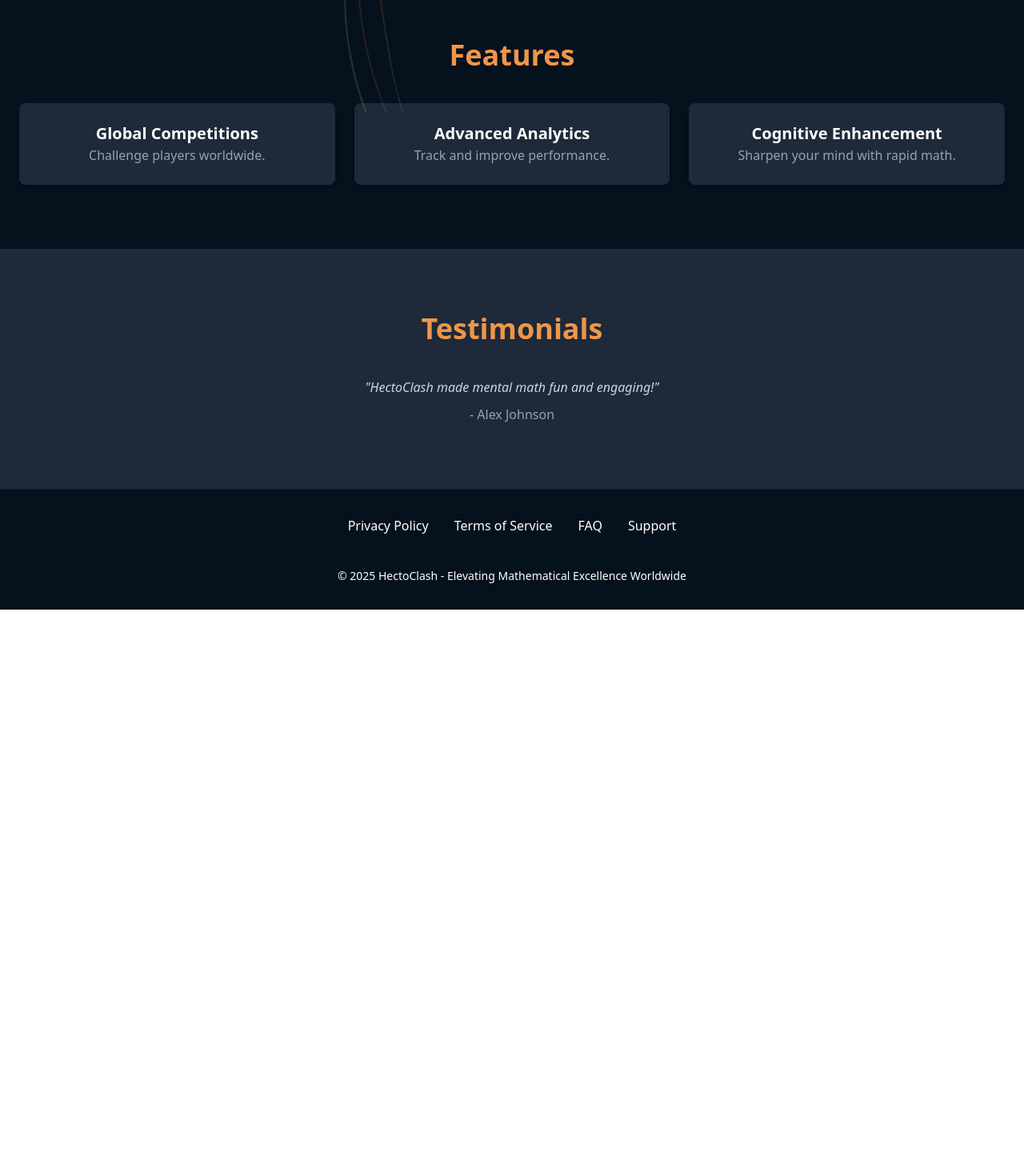
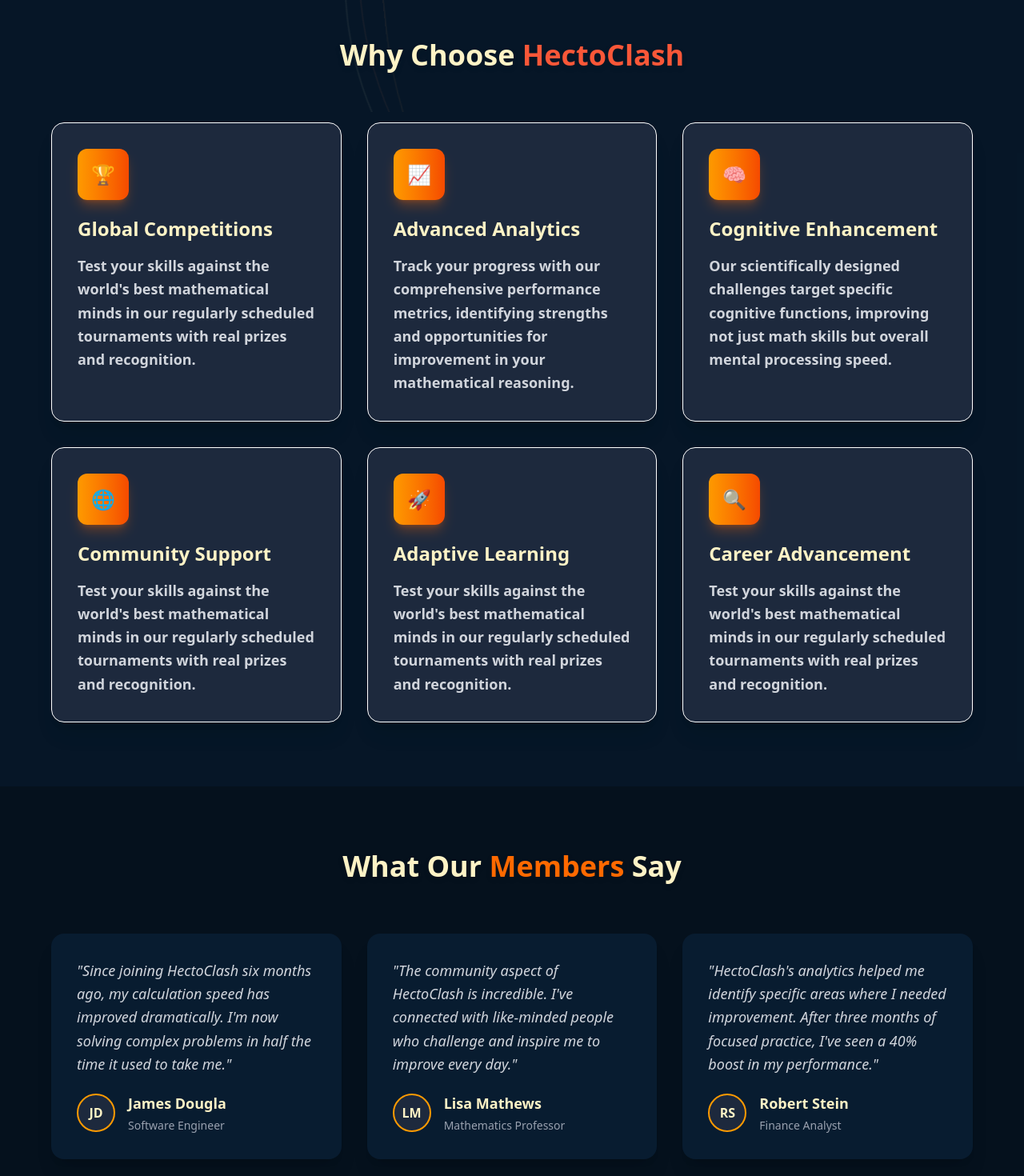
Before and after one commit to Sunistha-Agarwal/Hackfest2025-Project, a React (Vite) app: page / in a window 1280 px wide. Shown: the part 660-2130 px from the top of the page at 80% size. Before the commit the page ends 1422 px from the top, so only its background shows below. Built offline with nearby package versions, Linux system fonts and the light colour scheme.

Commit message:
feat(ui) : bugs

```diff
--- a/src/components/pages/Home.jsx
+++ b/src/components/pages/Home.jsx
@@ -39,7 +39,7 @@
         className="bg-gradient-to-r from-[#EE964B] to-[coral] text-white border-none py-3 px-7 rounded-md font-bold cursor-pointer transition-all duration-300 text-base shadow-md shadow-coral/30 hover:transform hover:scale-105 hover:-translate-y-1 hover:shadow-lg hover:shadow-coral/50"
 
       >
-        Sign Up
+        Sign In
       </button></a>
     </nav>
         <div className=" z-0 w-full h-full overflow-hidden opacity-15 absolute top-0 right-0">
@@ -69,32 +69,113 @@
       </div>
 
 
-      <section className="py-20 px-6 text-center">
-        <h2 className="text-4xl font-bold text-[#EE964B]">Features</h2>
-        <div className="grid md:grid-cols-3 gap-6 mt-10">
-          <div className="bg-gray-800 p-6 rounded-lg shadow-md">
-            <h3 className="text-xl font-semibold">Global Competitions</h3>
-            <p className="text-gray-400">Challenge players worldwide.</p>
+      <div className="py-20 px-7 bg-opacity-60 bg-[#081c3099] relative z-1 font-bold">
+        <h2 className="text-center text-4xl mb-16 text-amber-100 drop-shadow-md">
+          Why Choose <span className="text-[#F95738]">HectoClash</span>
+        </h2>
+        <div className="grid grid-cols-1 md:grid-cols-2 lg:grid-cols-3 gap-8 max-w-6xl mx-auto">
+          <div className="bg-slate-800 bg-opacity-3 p-8 rounded-2xl transition-all hover:-translate-y-2 border border-white border-opacity-5 shadow-xl h-full flex flex-col">
+          <div className="bg-gradient-to-r from-amber-500 to-orange-600 w-16 h-16 rounded-xl flex justify-center items-center text-2xl mb-5 shadow-lg shadow-orange-500/30">
+          🏆
           </div>
-          <div className="bg-gray-800 p-6 rounded-lg shadow-md">
-            <h3 className="text-xl font-semibold">Advanced Analytics</h3>
-            <p className="text-gray-400">Track and improve performance.</p>
+          <h3 className="text-2xl mb-4 text-amber-100">Global Competitions</h3>
+          <p className="text-gray-300 text-lg leading-relaxed flex-grow">Test your skills against the world's best mathematical minds in our regularly scheduled tournaments with real prizes and recognition.</p>
           </div>
-          <div className="bg-gray-800 p-6 rounded-lg shadow-md">
-            <h3 className="text-xl font-semibold">Cognitive Enhancement</h3>
-            <p className="text-gray-400">Sharpen your mind with rapid math.</p>
+
+          <div className="bg-slate-800 bg-opacity-3 p-8 rounded-2xl transition-all hover:-translate-y-2 border border-white border-opacity-5 shadow-xl h-full flex flex-col">
+          <div className="bg-gradient-to-r from-amber-500 to-orange-600 w-16 h-16 rounded-xl flex justify-center items-center text-2xl mb-5 shadow-lg shadow-orange-500/30">
+          📈
+          </div>
+          <h3 className="text-2xl mb-4 text-amber-100">Advanced Analytics</h3>
+          <p className="text-gray-300 text-lg leading-relaxed flex-grow">Track your progress with our comprehensive performance metrics, identifying strengths and opportunities for improvement in your mathematical reasoning.</p>
+          </div>
+
+          <div className="bg-slate-800 bg-opacity-3 p-8 rounded-2xl transition-all hover:-translate-y-2 border border-white border-opacity-5 shadow-xl h-full flex flex-col">
+          <div className="bg-gradient-to-r from-amber-500 to-orange-600 w-16 h-16 rounded-xl flex justify-center items-center text-2xl mb-5 shadow-lg shadow-orange-500/30">
+          🧠
+          </div>
+          <h3 className="text-2xl mb-4 text-amber-100">Cognitive Enhancement</h3>
+          <p className="text-gray-300 text-lg leading-relaxed flex-grow">Our scientifically designed challenges target specific cognitive functions, improving not just math skills but overall mental processing speed.</p>
+          </div>
+
+          <div className="bg-slate-800 bg-opacity-3 p-8 rounded-2xl transition-all hover:-translate-y-2 border border-white border-opacity-5 shadow-xl h-full flex flex-col">
+          <div className="bg-gradient-to-r from-amber-500 to-orange-600 w-16 h-16 rounded-xl flex justify-center items-center text-2xl mb-5 shadow-lg shadow-orange-500/30">
+          🌐
+          </div>
+          <h3 className="text-2xl mb-4 text-amber-100">Community Support</h3>
+          <p className="text-gray-300 text-lg leading-relaxed flex-grow">Test your skills against the world's best mathematical minds in our regularly scheduled tournaments with real prizes and recognition.</p>
+          </div>
+
+          <div className="bg-slate-800 bg-opacity-3 p-8 rounded-2xl transition-all hover:-translate-y-2 border border-white border-opacity-5 shadow-xl h-full flex flex-col">
+          <div className="bg-gradient-to-r from-amber-500 to-orange-600 w-16 h-16 rounded-xl flex justify-center items-center text-2xl mb-5 shadow-lg shadow-orange-500/30">
+          🚀
+          </div>
+          <h3 className="text-2xl mb-4 text-amber-100">Adaptive Learning</h3>
+          <p className="text-gray-300 text-lg leading-relaxed flex-grow">Test your skills against the world's best mathematical minds in our regularly scheduled tournaments with real prizes and recognition.</p>
+          </div>
+
+          <div className="bg-slate-800 bg-opacity-3 p-8 rounded-2xl transition-all hover:-translate-y-2 border border-white border-opacity-5 shadow-xl h-full flex flex-col">
+          <div className="bg-gradient-to-r from-amber-500 to-orange-600 w-16 h-16 rounded-xl flex justify-center items-center text-2xl mb-5 shadow-lg shadow-orange-500/30">
+          🔍
+          </div>
+          <h3 className="text-2xl mb-4 text-amber-100">Career Advancement</h3>
+          <p className="text-gray-300 text-lg leading-relaxed flex-grow">Test your skills against the world's best mathematical minds in our regularly scheduled tournaments with real prizes and recognition.</p>
           </div>
         </div>
-      </section>
 
-      {/* Testimonials */}
-      <section className="py-20 px-6 bg-gray-800 text-center">
-        <h2 className="text-4xl font-bold text-[#EE964B]">Testimonials</h2>
-        <div className="mt-10">
-          <p className="text-gray-300 italic">"HectoClash made mental math fun and engaging!"</p>
-          <p className="mt-2 text-gray-400">- Alex Johnson</p>
+      </div>
+
+
+      <div className="py-20 px-7 relative bg-[#05111d] z-1" >
+        <h2 className="text-center text-4xl mb-16 text-amber-100 drop-shadow-md font-bold">
+          What Our <span className="text-orange-500">Members</span> Say
+        </h2>
+        <div className="grid grid-cols-1 md:grid-cols-2 lg:grid-cols-3 gap-8 max-w-6xl mx-auto">
+          <div className="bg-[#081c30] bg-opacity-3 p-8 rounded-2xl border-opacity-5 shadow-xl">
+            <p className="italic mb-5 text-gray-300 text-lg leading-relaxed">
+              "Since joining HectoClash six months ago, my calculation speed has improved dramatically. I'm now solving complex problems in half the time it used to take me."
+            </p>
+            <div className="flex items-center">
+              <div className="w-12 h-12 rounded-full bg-slate-800 flex justify-center items-center mr-4 font-bold text-amber-100 border-2 border-amber-500">
+              JD
+              </div>
+              <div>
+                <h4 className="text-lg text-amber-100 mb-1 font-semibold">James Dougla</h4>
+                <p className="text-sm text-gray-400">Software Engineer</p>
+              </div>
+            </div>
+          </div>
+
+          <div className="bg-[#081c30] bg-opacity-3 p-8 rounded-2xl border-opacity-5 shadow-xl">
+            <p className="italic mb-5 text-gray-300 text-lg leading-relaxed">
+            "The community aspect of HectoClash is incredible. I've connected with like-minded people who challenge and inspire me to improve every day."
+            </p>
+            <div className="flex items-center">
+              <div className="w-12 h-12 rounded-full bg-slate-800 flex justify-center items-center mr-4 font-bold text-amber-100 border-2 border-amber-500">
+              LM              </div>
+              <div>
+                <h4 className="text-lg text-amber-100 mb-1 font-semibold">Lisa Mathews</h4>
+                <p className="text-sm text-gray-400">Mathematics Professor</p>
+              </div>
+            </div>
+          </div>
+
+          <div className="bg-[#081c30] bg-opacity-3 p-8 rounded-2xl border-opacity-5 shadow-xl">
+            <p className="italic mb-5 text-gray-300 text-lg leading-relaxed">
+            "HectoClash's analytics helped me identify specific areas where I needed improvement. After three months of focused practice, I've seen a 40% boost in my performance."
+            </p>
+            <div className="flex items-center">
+              <div className="w-12 h-12 rounded-full bg-slate-800 flex justify-center items-center mr-4 font-bold text-amber-100 border-2 border-amber-500">
+                RS
+              </div>
+              <div>
+                <h4 className="text-lg text-amber-100 mb-1 font-semibold">Robert Stein</h4>
+                <p className="text-sm text-gray-400">Finance Analyst</p>
+              </div>
+            </div>
+          </div>
         </div>
-      </section>
+      </div>
 
       <Footer/>
       </div>
--- a/src/components/pages/Signin.jsx
+++ b/src/components/pages/Signin.jsx
@@ -83,7 +83,7 @@
             <button
               type="submit"
               disabled={isLoading}
-              className="bg-gradient-to-r from-orange-400 to-red-500 text-white border-none py-4 rounded-lg font-bold text-lg cursor-pointer transition-all duration-300 shadow-md shadow-red-500/30 hover:-translate-y-1 hover:shadow-lg mt-2 flex justify-center items-center"
+              className="bg-gradient-to-r from-[#EE964B] to-[coral] text-white border-none py-4 rounded-lg font-bold text-lg cursor-pointer transition-all duration-300 shadow-md shadow-red-500/30 hover:-translate-y-1 hover:shadow-lg mt-2 flex justify-center items-center"
             >
               {isLoading ? (
                 <svg className="animate-spin h-5 w-5 text-white" xmlns="http://www.w3.org/2000/svg" fill="none" viewBox="0 0 24 24">
--- a/src/components/pages/Signup.jsx
+++ b/src/components/pages/Signup.jsx
@@ -67,7 +67,7 @@
           {/* Signup Card */}
           <div className="bg-[#081c30]/70 border border-white/10 rounded-xl p-8 flex-1 shadow-xl backdrop-blur-md">
             <div className="text-center mb-6">
-              <h1 className="text-4xl mb-2.5 text-white shadow-md">
+              <h1 className="text-4xl mb-2.5 text-white shadow-md font-bold">
                 Join Hecto<span className="bg-gradient-to-br from-[#F4D35E] to-[#F95738] bg-clip-text text-transparent">Clash</span>
               </h1>
               <p className="text-[#f8e8ba] text-lg opacity-90">Begin your journey to mathematical excellence</p>
@@ -148,7 +148,7 @@
                   id="mathLevel"
                   name="mathLevel"
                   required
-                  className="bg-white/10 border border-white/20 rounded-lg p-3 text-white text-base transition-all duration-300 focus:outline-none focus:border-[#EE964B] focus:bg-white/15 focus:shadow-[0_0_0_3px_rgba(238,150,75,0.2)] cursor-pointer"
+                  className="bg-white/10 border border-white/20 rounded-lg p-3 text-black text-base transition-all duration-300 focus:outline-none focus:border-[#EE964B] focus:bg-white/15 focus:shadow-[0_0_0_3px_rgba(238,150,75,0.2)] cursor-pointer"
                   value={formData.mathLevel}
                   onChange={handleChange}
                 >
--- a/src/components/ui/Navbar.jsx
+++ b/src/components/ui/Navbar.jsx
@@ -34,7 +34,7 @@
       <button
         className="bg-gradient-to-br from-[#EE964B] to-[#F95738] text-white border-none py-3 px-7 rounded-md font-bold cursor-pointer transition-all duration-300 text-base tracking-wider shadow-md shadow-[#F95738]/30 no-underline hover:translate-y-[-3px] hover:scale-105 hover:shadow-lg hover:shadow-[#F95738]/500"
       >
-        Sign Up
+        Sign In
       </button>
     </nav>
   );
```
